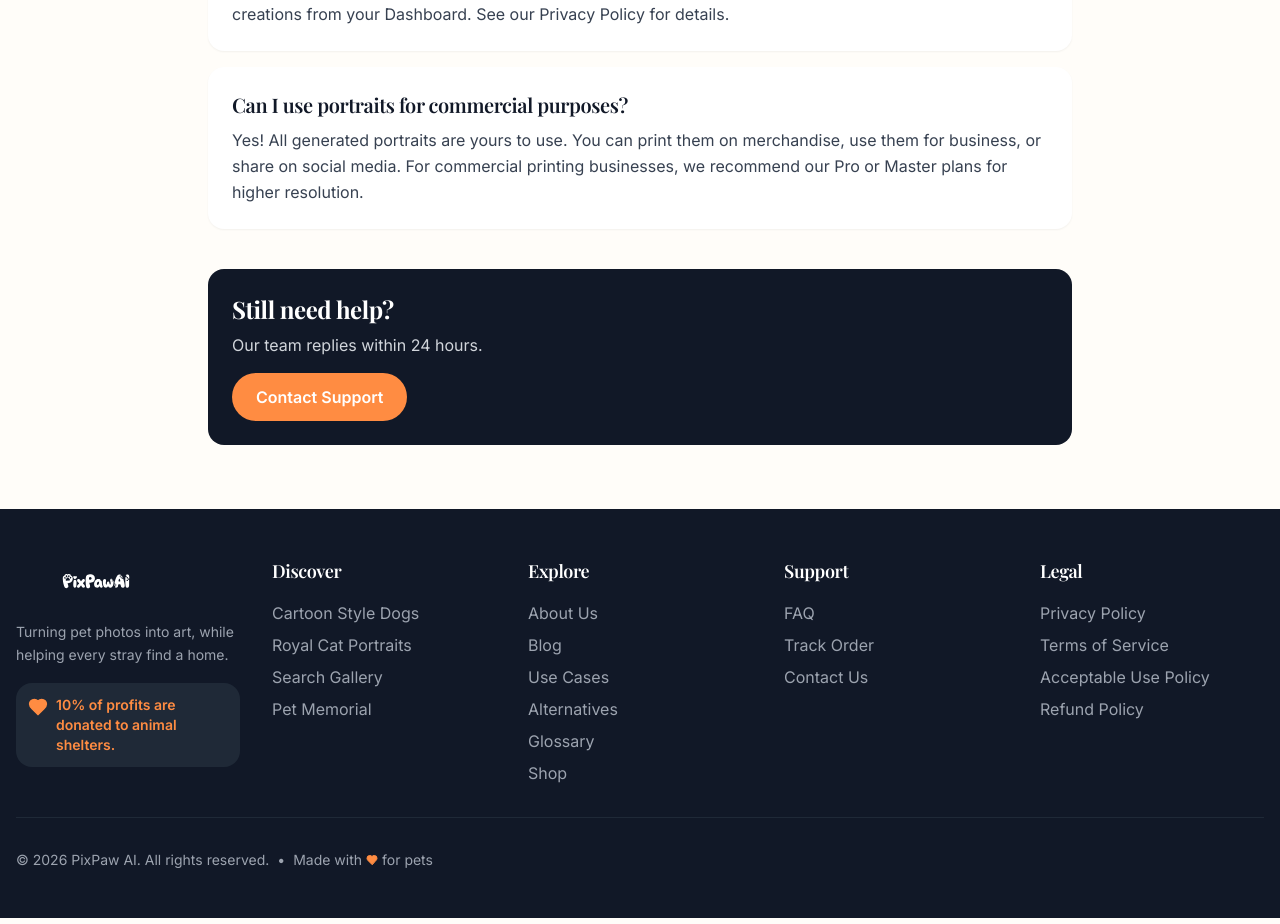
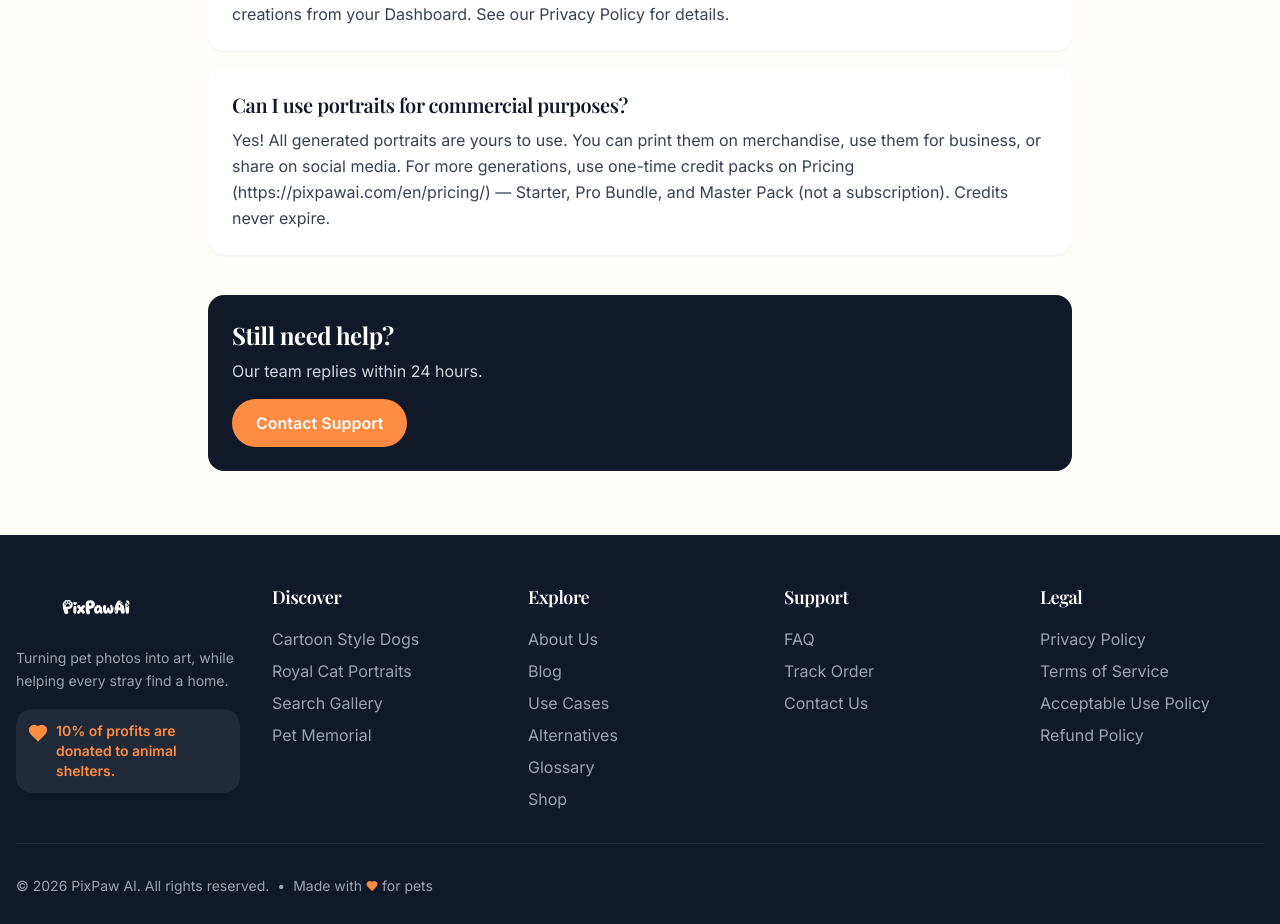
Before and after one commit to alextangson/PixPawAI, a Next.js app: page /en/faq in a window 1280 px wide. Shown: the part 2500-3424 px from the top of the page. Built offline with nearby package versions, Linux system fonts and the light colour scheme; no server answers.

Commit message:
fix(copy): trustBadge no PayPal; hero 15 credits; FAQ packs not plans

```diff
--- a/components/hero-section.tsx
+++ b/components/hero-section.tsx
@@ -111,7 +111,7 @@ export function HeroSection({ dict, onOpenUpload, lang = 'en' }: HeroSectionProp
                 <Link href={`/${lang}/pricing/`} className="text-coral font-semibold underline-offset-2 hover:underline">
                   $4.99
                 </Link>
-                {' '}for 15 portraits. Free 1–2 watermarked tries. Credits never expire.
+                {' '}for 15 credits. Free 1–2 watermarked tries. Credits never expire.
               </p>
 
               {/* CTA Buttons — real <a> tags so they work without JS */}
--- a/lib/dictionaries/en.json
+++ b/lib/dictionaries/en.json
@@ -170,7 +170,7 @@
       },
       {
         "question": "Can I use portraits for commercial purposes?",
-        "answer": "Yes! All generated portraits are yours to use. You can print them on merchandise, use them for business, or share on social media. For commercial printing businesses, we recommend our Pro or Master plans for higher resolution."
+        "answer": "Yes! All generated portraits are yours to use. You can print them on merchandise, use them for business, or share on social media. For more generations, use one-time credit packs on Pricing (https://pixpawai.com/en/pricing/) — Starter, Pro Bundle, and Master Pack (not a subscription). Credits never expire."
       }
     ]
   },
@@ -276,7 +276,7 @@
   "pricing": {
     "title": "Simple Pricing, No Monthly Fees",
     "subtitle": "Start for free. Upgrade for high-resolution, watermark-free results.",
-    "trustBadge": "🔒 Secure Payment via PayPal",
+    "trustBadge": "🔒 Secure checkout · one-time purchases · no subscription",
     "cards": {
       "free": {
         "title": "Free Trial",
```
